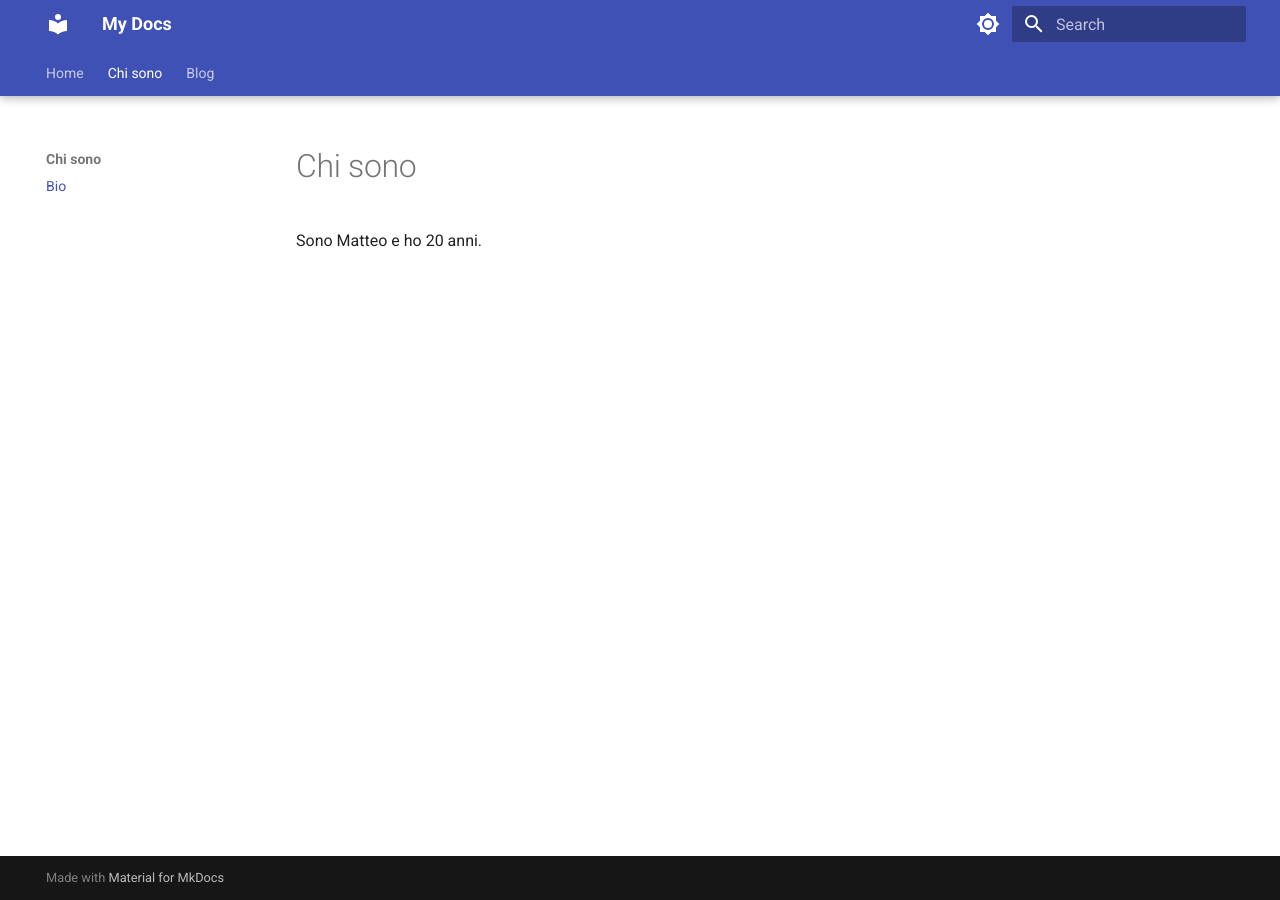
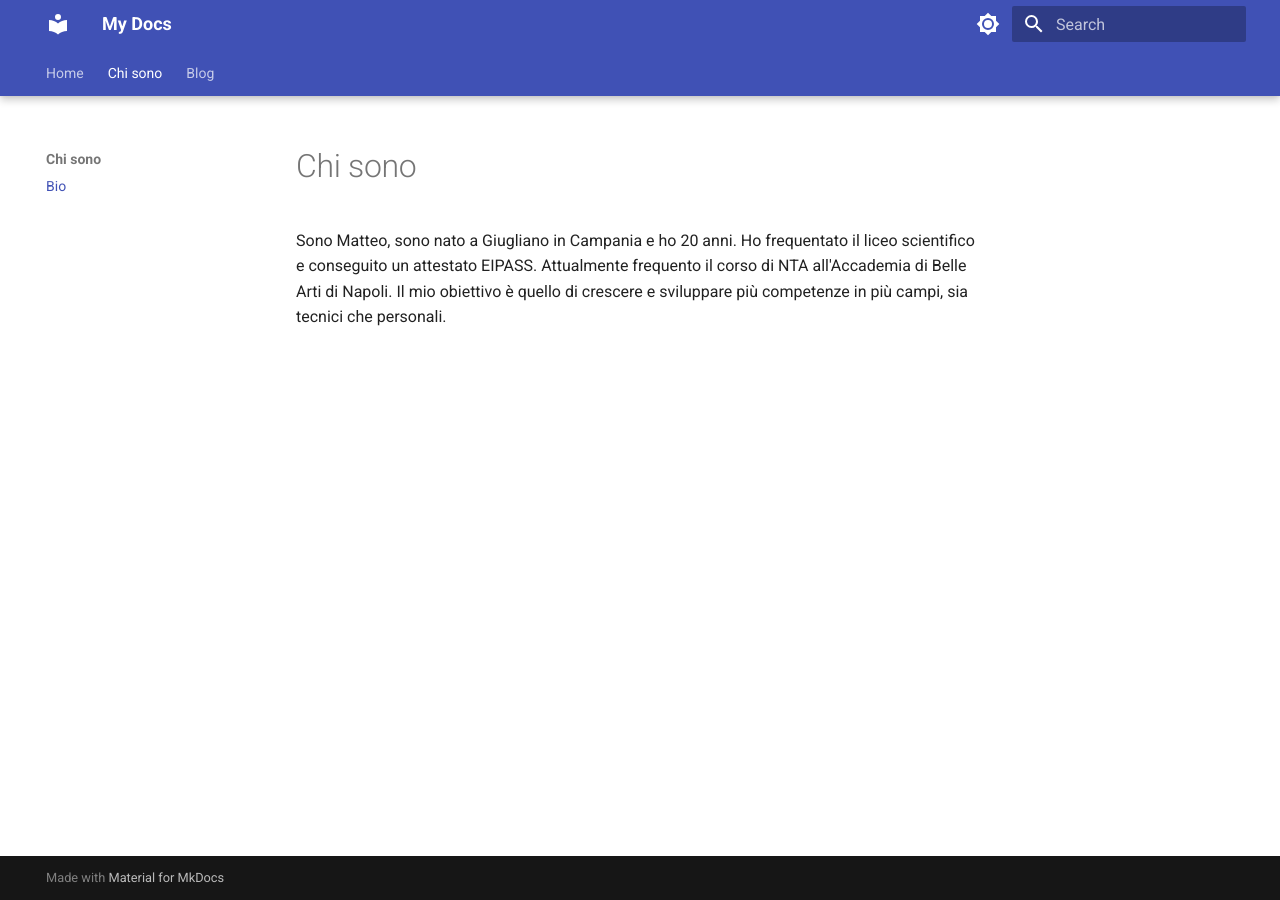
Before and after one commit to pennacchiomatteoo/nonsocosasiamo, an MkDocs documentation site: the page built from docs/about.md, in a window 1280 px wide. Built offline with MkDocs 1.6.1 and Material for MkDocs 9.7.7, drawn with Linux system fonts in a browser that asks for light colours.

Commit message:
first commit

```diff
--- a/docs/about.md
+++ b/docs/about.md
@@ -1,3 +1,3 @@
 # Chi sono
 
-Sono Matteo e ho 20 anni.
+Sono Matteo, sono nato a Giugliano in Campania e ho 20 anni. Ho frequentato il liceo scientifico e conseguito un attestato EIPASS. Attualmente frequento il corso di NTA all'Accademia di Belle Arti di Napoli. Il mio obiettivo è quello di crescere e sviluppare più competenze in più campi, sia tecnici che personali.
```
Also changed, not shown: bicchiere.jpg (added).
